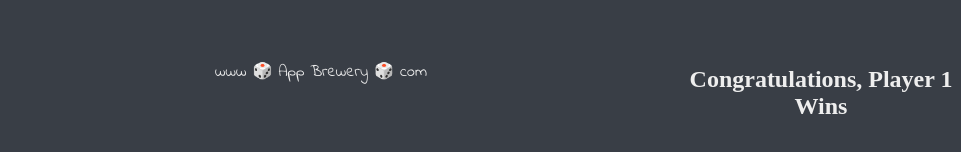
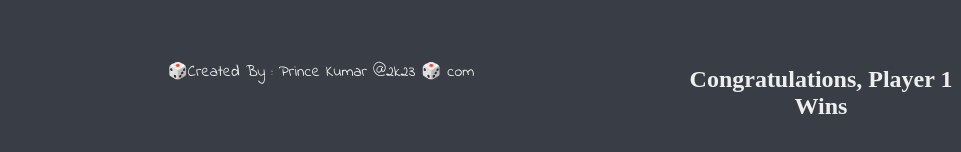
Before and after one commit to PrinceKumar7010/Web_Projects, a plain HTML site: page dicee.html in a window 1280 px wide. Shown: the part 354-506 px from the top of the page, without its empty margins (319-1280 px from the left). Drawn offline with Linux system fonts and the light colour scheme.

Commit message:
Update dicee.html

```diff
--- a/dicee.html
+++ b/dicee.html
@@ -33,5 +33,5 @@
     <script src="index.js" charset="utf-8"></script>
   </body>
 
-  <footer>www 🎲 App Brewery 🎲 com</footer>
+  <footer>🎲Created By : Prince Kumar @2k23 🎲 com</footer>
 </html>
```
